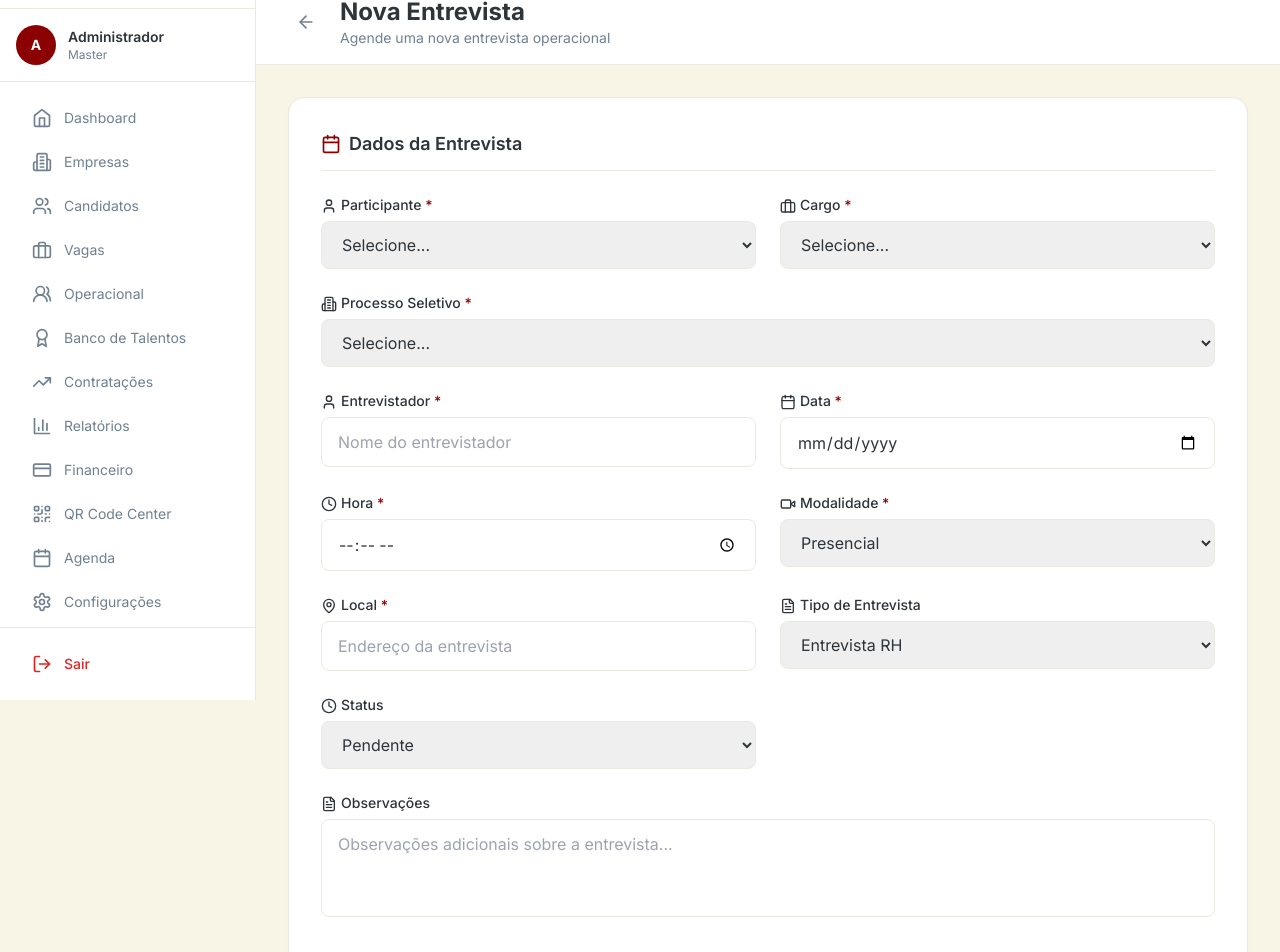
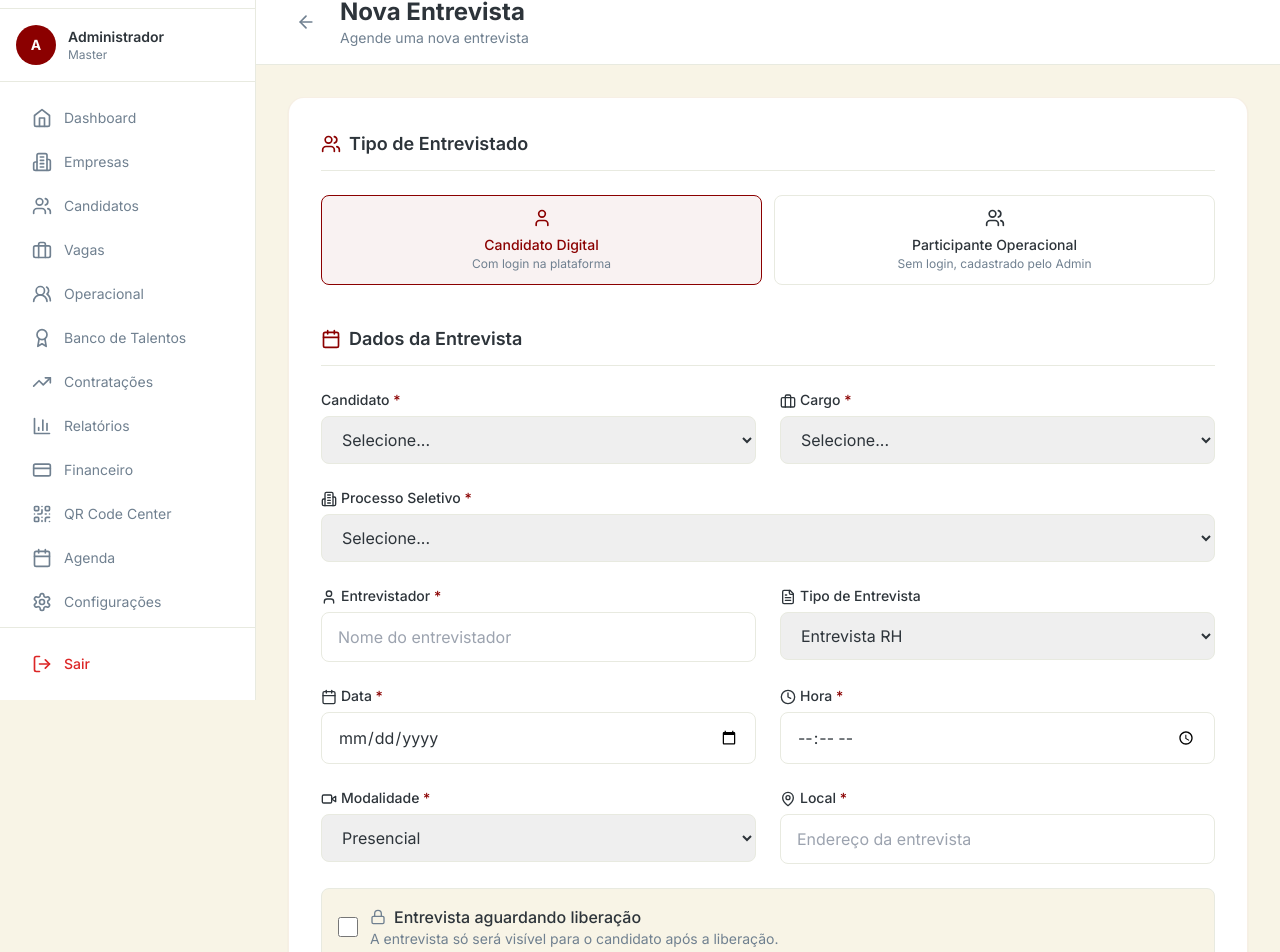
Before and after one commit to trivoroficial/consult_recruit, a Next.js app: page /admin/operacional/entrevistas/nova in a window 1280 px wide. Shown: the part 100-1052 px from the top of the page. Built offline with nearby package versions, Linux system fonts and the light colour scheme; sample sign-in values are in the browser's storage; a web font is replaced by a local one.

Commit message:
Update page.tsx

```diff
--- a/src/app/(dashboard)/admin/operacional/entrevistas/nova/page.tsx
+++ b/src/app/(dashboard)/admin/operacional/entrevistas/nova/page.tsx
@@ -7,7 +7,7 @@ import { DashboardFooter } from '@/components/dashboard/DashboardFooter'
 import {
   Calendar, Clock, User, Briefcase, Building2,
   Save, ArrowLeft, CheckCircle, Video, Phone, MapPin,
-  Users, FileText
+  Users, FileText, Lock, Unlock, Send
 } from 'lucide-react'
 
 export default function NovaEntrevistaOperacional() {
@@ -15,6 +15,7 @@ export default function NovaEntrevistaOperacional() {
   const [loading, setLoading] = useState(false)
   const [success, setSuccess] = useState(false)
   const [form, setForm] = useState({
+    tipoEntrevistado: 'candidato', // 'candidato' ou 'participante'
     participante: '',
     processo: '',
     cargo: '',
@@ -26,6 +27,7 @@ export default function NovaEntrevistaOperacional() {
     link: '',
     tipo: 'entrevista_rh',
     status: 'pendente',
+    liberada: false,
     observacoes: ''
   })
 
@@ -51,7 +53,7 @@ export default function NovaEntrevistaOperacional() {
             </button>
             <div>
               <h1 className="text-2xl font-bold text-[#2D343A]">Nova Entrevista</h1>
-              <p className="text-sm text-[#708090]">Agende uma nova entrevista operacional</p>
+              <p className="text-sm text-[#708090]">Agende uma nova entrevista</p>
             </div>
           </div>
         </header>
@@ -63,14 +65,55 @@ export default function NovaEntrevistaOperacional() {
                 <CheckCircle className="h-10 w-10 text-green-600" />
               </div>
               <h2 className="text-2xl font-bold text-[#2D343A]">Entrevista agendada com sucesso!</h2>
-              <p className="text-[#708090] mt-2">A entrevista foi agendada e está disponível na lista.</p>
+              <p className="text-[#708090] mt-2">
+                {form.liberada ? 'A entrevista foi liberada para o candidato.' : 'A entrevista está agendada e aguardando liberação.'}
+              </p>
             </div>
           ) : (
-            <form onSubmit={handleSubmit} className="bg-white rounded-2xl shadow-sm border border-[#E8EAE0] p-8">
+            <form onSubmit={handleSubmit} className="bg-white rounded-2xl shadow-sm border border-[#E8EAE0} p-8">
               <div className="grid grid-cols-1 md:grid-cols-2 gap-6">
+                {/* TIPO DE ENTREVISTADO */}
+                <div className="md:col-span-2">
+                  <h3 className="text-lg font-semibold text-[#2D343A] flex items-center gap-2 border-b border-[#E8EAE0] pb-3">
+                    <Users className="h-5 w-5 text-[#8B0000]" />
+                    Tipo de Entrevistado
+                  </h3>
+                </div>
+
+                <div className="md:col-span-2">
+                  <div className="grid grid-cols-2 gap-3">
+                    <button
+                      type="button"
+                      onClick={() => setForm({...form, tipoEntrevistado: 'candidato'})}
+                      className={`py-3 px-4 rounded-lg border transition ${
+                        form.tipoEntrevistado === 'candidato'
+                          ? 'border-[#8B0000] bg-[#8B0000]/5 text-[#8B0000]'
+                          : 'border-[#E8EAE0] hover:bg-[#F8F4E6]'
+                      }`}
+                    >
+                      <User className="h-5 w-5 mx-auto mb-1" />
+                      <span className="text-sm font-medium">Candidato Digital</span>
+                      <p className="text-xs text-[#708090]">Com login na plataforma</p>
+                    </button>
+                    <button
+                      type="button"
+                      onClick={() => setForm({...form, tipoEntrevistado: 'participante'})}
+                      className={`py-3 px-4 rounded-lg border transition ${
+                        form.tipoEntrevistado === 'participante'
+                          ? 'border-[#8B0000] bg-[#8B0000]/5 text-[#8B0000]'
+                          : 'border-[#E8EAE0] hover:bg-[#F8F4E6]'
+                      }`}
+                    >
+                      <Users className="h-5 w-5 mx-auto mb-1" />
+                      <span className="text-sm font-medium">Participante Operacional</span>
+                      <p className="text-xs text-[#708090]">Sem login, cadastrado pelo Admin</p>
+                    </button>
+                  </div>
+                </div>
+
                 {/* DADOS DA ENTREVISTA */}
                 <div className="md:col-span-2">
-                  <h3 className="text-lg font-semibold text-[#2D343A] flex items-center gap-2 border-b border-[#E8EAE0] pb-3">
+                  <h3 className="text-lg font-semibold text-[#2D343A] flex items-center gap-2 border-b border-[#E8EAE0] pb-3 mt-4">
                     <Calendar className="h-5 w-5 text-[#8B0000]" />
                     Dados da Entrevista
                   </h3>
@@ -78,8 +121,7 @@ export default function NovaEntrevistaOperacional() {
 
                 <div>
                   <label className="block text-sm font-medium text-[#2D343A] mb-1.5">
-                    <User className="h-4 w-4 inline mr-1" />
-                    Participante <span className="text-[#8B0000]">*</span>
+                    {form.tipoEntrevistado === 'candidato' ? 'Candidato' : 'Participante'} <span className="text-[#8B0000]">*</span>
                   </label>
                   <select
                     required
@@ -111,6 +153,7 @@ export default function NovaEntrevistaOperacional() {
                     <option value="logistica">Auxiliar de Logística</option>
                     <option value="soldador">Soldador</option>
                     <option value="motorista">Motorista</option>
+                    <option value="analista">Analista Administrativo</option>
                   </select>
                 </div>
 
@@ -129,7 +172,6 @@ export default function NovaEntrevistaOperacional() {
                     <option value="producao">Operador de Produção - Indústria ABC</option>
                     <option value="logistica">Auxiliar de Logística - Grupo Logística</option>
                     <option value="soldador">Soldador - Metalúrgica XYZ</option>
-                    <option value="motorista">Motorista - Transportadora Express</option>
                   </select>
                 </div>
 
@@ -146,6 +188,25 @@ export default function NovaEntrevistaOperacional() {
                     onChange={(e) => setForm({...form, entrevistador: e.target.value})}
                     placeholder="Nome do entrevistador"
                   />
+                </div>
+
+                <div>
+                  <label className="block text-sm font-medium text-[#2D343A] mb-1.5">
+                    <FileText className="h-4 w-4 inline mr-1" />
+                    Tipo de Entrevista
+                  </label>
+                  <select
+                    className="w-full px-4 py-3 border border-[#E8EAE0] rounded-lg focus:outline-none focus:ring-2 focus:ring-[#8B0000] transition"
+                    value={form.tipo}
+                    onChange={(e) => setForm({...form, tipo: e.target.value})}
+                  >
+                    <option value="triagem">Triagem</option>
+                    <option value="entrevista_rh">Entrevista RH</option>
+                    <option value="entrevista_tecnica">Entrevista Técnica</option>
+                    <option value="entrevista_gestor">Entrevista Gestor</option>
+                    <option value="entrevista_final">Entrevista Final</option>
+                    <option value="operacional">Entrevista Operacional</option>
+                  </select>
                 </div>
 
                 <div>
@@ -227,39 +288,29 @@ export default function NovaEntrevistaOperacional() {
                   </div>
                 )}
 
-                <div>
-                  <label className="block text-sm font-medium text-[#2D343A] mb-1.5">
-                    <FileText className="h-4 w-4 inline mr-1" />
-                    Tipo de Entrevista
-                  </label>
-                  <select
-                    className="w-full px-4 py-3 border border-[#E8EAE0] rounded-lg focus:outline-none focus:ring-2 focus:ring-[#8B0000] transition"
-                    value={form.tipo}
-                    onChange={(e) => setForm({...form, tipo: e.target.value})}
-                  >
-                    <option value="triagem">Triagem</option>
-                    <option value="entrevista_rh">Entrevista RH</option>
-                    <option value="entrevista_tecnica">Entrevista Técnica</option>
-                    <option value="entrevista_gestor">Entrevista Gestor</option>
-                    <option value="entrevista_final">Entrevista Final</option>
-                    <option value="operacional">Entrevista Operacional</option>
-                  </select>
-                </div>
-
-                <div>
-                  <label className="block text-sm font-medium text-[#2D343A] mb-1.5">
-                    <Clock className="h-4 w-4 inline mr-1" />
-                    Status
-                  </label>
-                  <select
-                    className="w-full px-4 py-3 border border-[#E8EAE0] rounded-lg focus:outline-none focus:ring-2 focus:ring-[#8B0000] transition"
-                    value={form.status}
-                    onChange={(e) => setForm({...form, status: e.target.value})}
-                  >
-                    <option value="pendente">Pendente</option>
-                    <option value="concluida">Concluída</option>
-                    <option value="cancelada">Cancelada</option>
-                  </select>
+                {/* LIBERAR ENTREVISTA */}
+                <div className="md:col-span-2">
+                  <div className="p-4 bg-[#F8F4E6] rounded-lg border border-[#E8EAE0]">
+                    <label className="flex items-center gap-3 cursor-pointer">
+                      <input
+                        type="checkbox"
+                        className="rounded border-[#E8EAE0] text-[#8B0000] focus:ring-[#8B0000] w-5 h-5"
+                        checked={form.liberada}
+                        onChange={(e) => setForm({...form, liberada: e.target.checked})}
+                      />
+                      <div>
+                        <p className="font-medium text-[#2D343A] flex items-center gap-2">
+                          {form.liberada ? <Unlock className="h-4 w-4 text-green-600" /> : <Lock className="h-4 w-4 text-[#708090]" />}
+                          {form.liberada ? 'Entrevista liberada para o candidato' : 'Entrevista aguardando liberação'}
+                        </p>
+                        <p className="text-sm text-[#708090]">
+                          {form.liberada
+                            ? 'O candidato receberá notificação e poderá acessar a entrevista.'
+                            : 'A entrevista só será visível para o candidato após a liberação.'}
+                        </p>
+                      </div>
+                    </label>
+                  </div>
                 </div>
 
                 <div className="md:col-span-2">
@@ -286,6 +337,15 @@ export default function NovaEntrevistaOperacional() {
                   <Save className="h-5 w-5" />
                   {loading ? 'Agendando...' : 'Agendar Entrevista'}
                 </button>
+                {form.liberada && (
+                  <button
+                    type="button"
+                    className="px-8 py-3 bg-green-600 text-white rounded-lg hover:bg-green-700 transition font-medium flex items-center gap-2"
+                  >
+                    <Send className="h-5 w-5" />
+                    Enviar Notificação
+                  </button>
+                )}
                 <button
                   type="button"
                   onClick={() => router.push('/admin/operacional/entrevistas')}
```
